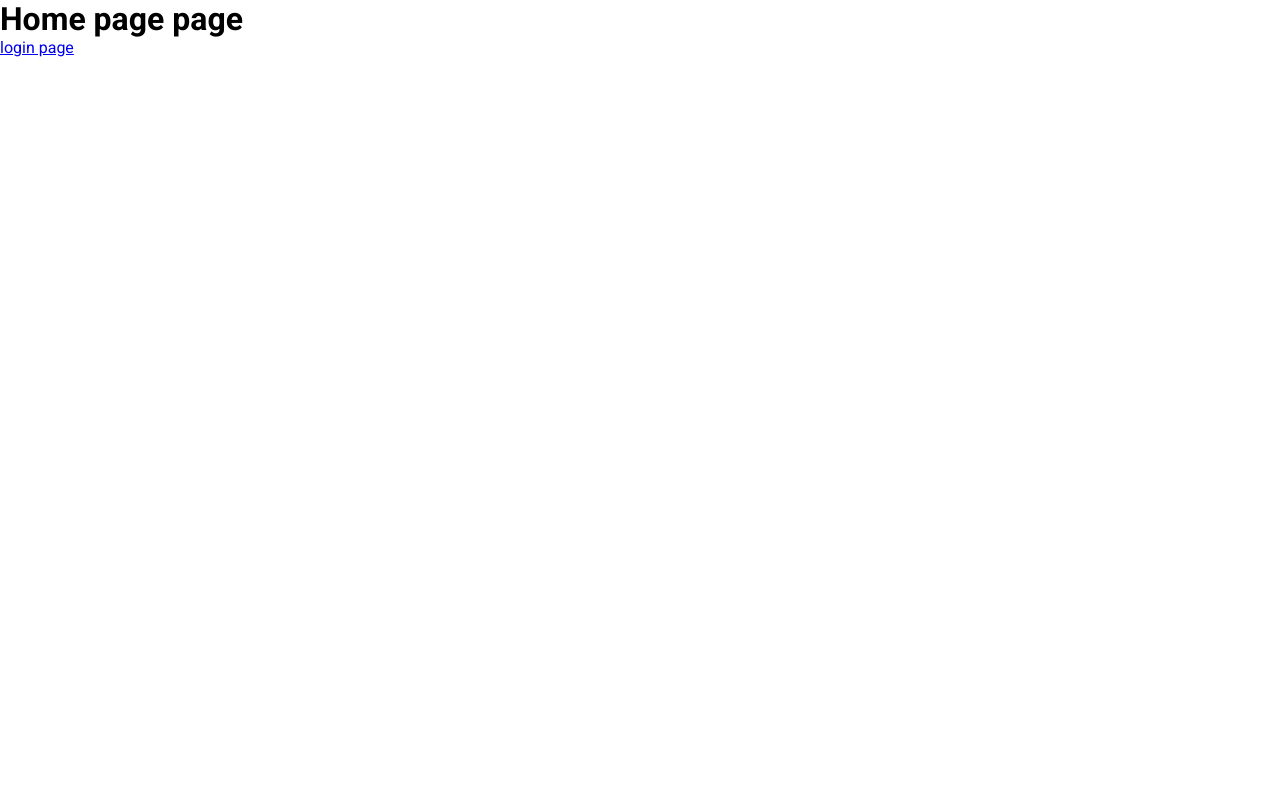
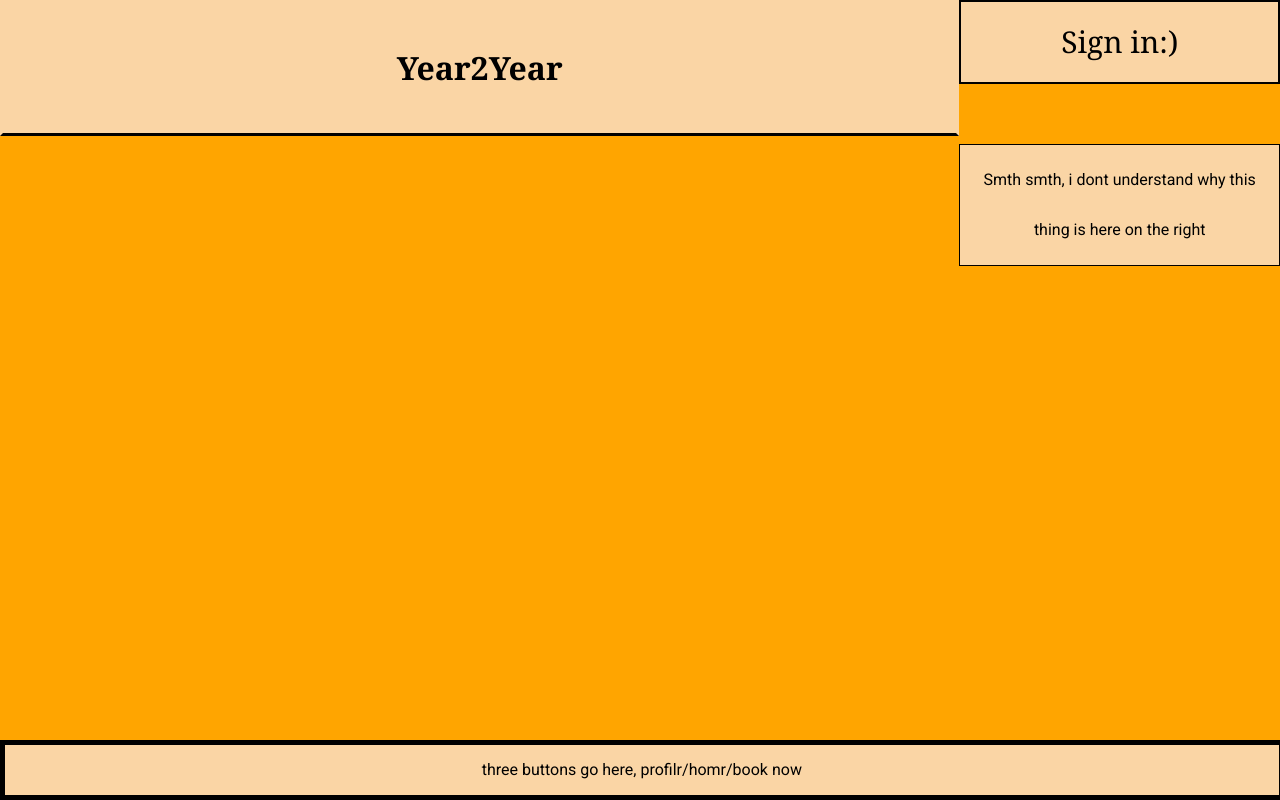
Before and after one commit to N1tingale/Year2Year, a React (Vite) app in the folder frontend/: page / in a window 1280 px wide. Built offline with nearby package versions, Linux system fonts and the light colour scheme.

Commit message:
unfinished first draft

```diff
--- a/frontend/src/pages/Home/Home.jsx
+++ b/frontend/src/pages/Home/Home.jsx
@@ -2,12 +2,23 @@
 The markup/html goes into the return statement below
 Your css goes into the Home.scss file, and you can navigate to your page by going to localhost:5173/
 */
-
+import './Home.scss'
 export default function Home() {
   return (
-    <>
-      <h1>Home page page</h1>
-      <a href="/login">login page</a>
-    </>
+
+    <div className='main-container'>
+      <h1 className='header' >Year2Year</h1>
+      <div className='body'>
+
+        <button className='button'>Sign in:)</button>
+        <br/>
+        <p className='p1'>Smth smth, i dont understand why this thing is here on the right</p>
+        <div class="footer">
+          three buttons go here, profilr/homr/book now
+        </div>
+
+      </div>
+
+    </div>
   );
 }
--- a/frontend/src/pages/Home/Home.scss
+++ b/frontend/src/pages/Home/Home.scss
@@ -1 +1,78 @@
 // Home.scss file - the css/styling for your Landing page goes here
+.main-container
+{
+
+	width: 100vw;
+  	height: 100vh;
+	background-color: #FFA500;
+	display: flex;
+	justify-content: center;
+	align-items: start;
+
+	  	.header
+	  	{
+	  		font-family: Georgia, serif;
+	  		height: 55 px;
+	  		line-height: 50px;
+	  		text-align: center;
+			background-color: #FAD5A5;
+			border-style: solid;
+			border-color: #FAD5A5;
+			color: black;
+	  		border-bottom: solid black;
+	  		width: 100%;
+	  		padding: 40px;
+
+
+	  	}
+
+	  	.body
+	  	{
+	  		display: flex;
+	  		flex-direction: column;
+	  		font-family: Georgia, serif;
+	  		height: 55 px;
+	  		line-height: 50px;
+	  		text-align: center;
+
+		  	.button
+		  	{
+		  		justify-content: center;
+		  		font-family: Georgia, serif;
+		  		line-height: 50px;
+		  		margin: 0px 00;
+ 				padding: 15px;
+  				border: 2px solid;
+  				font-size: 30px;
+  				background-color: #FAD5A5;
+
+		  	}
+
+		  	.p1
+		  	{
+
+		  		text-align: center;
+		  		margin: 10px 00;
+  				padding: 10px;
+  				border: 1px solid;
+
+  				background-color: #FAD5A5;
+		  	}
+
+		  	.footer
+		  	{
+		  		position: absolute;
+			    bottom: 0;
+			    left: 0;
+			    right: 0;
+			    z-index: 1;
+			    border: 5px solid;
+			    width: 99.5%;
+			    background-color: #FAD5A5;
+			    text-align: center;
+
+		  	}
+
+		}
+
+}
```
